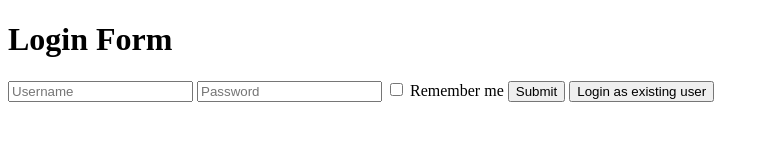
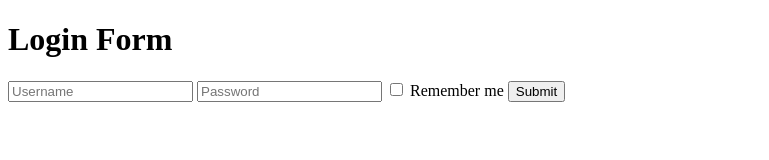
Before and after one commit to acciojob/remember-me-login-form-hitu69, a website: page main.html in a window 1280 px wide. Shown: the whole page, without its empty margins (0-769 px from the left). Drawn offline with Linux system fonts and the light colour scheme.

Commit message:
created a submission

```diff
--- a/main.html
+++ b/main.html
@@ -15,7 +15,7 @@
 		<input id="checkbox" type="checkbox">
 		<label for="checkbox">Remember me</label>
 		<input id="submit" type="submit" value="Submit">
-		<button id="existing" style="display:hidden;">Login as existing user</button>
+		<button id="existing" style="display:none;">Login as existing user</button>
 	</form>
     <script type="text/javascript" src="./script.js">
 </script>
```
